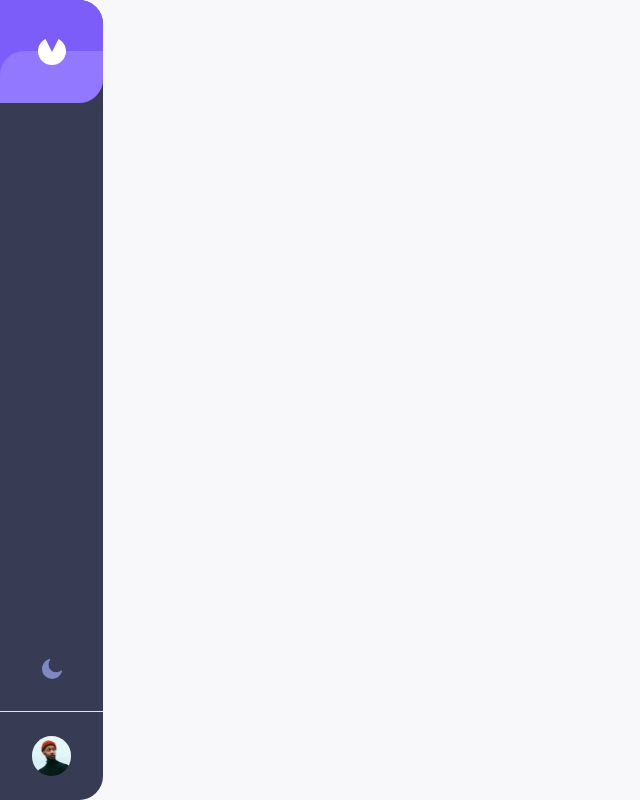
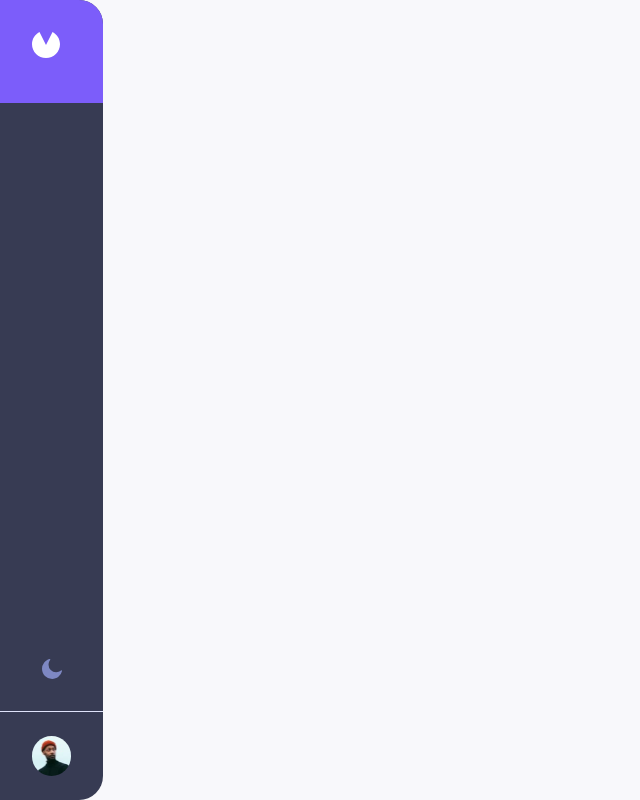
Before and after one commit to MohirpoolBatch1/Invoice-The-Temurids, a React (Create React App) app: page / in a window 1280 px wide. Shown: the whole page, without its empty margins (0-640 px from the left). Built offline with nearby package versions, Linux system fonts and the light colour scheme.

Commit message:
IT-3 Sidebar

```diff
--- a/src/components/Sidebar.jsx
+++ b/src/components/Sidebar.jsx
@@ -4,25 +4,17 @@ import avatar from '../assets/image-avatar.jpg'
 
 const Sidebar = () => (
   <div className="sidebar w-[103px] flex flex-wrap content-between h-full rounded-r-3xl bg-[#373B53]">
+    <div className="high__icon w-full h-[103px] bg-purple rounded-tr-3xl flex justify-center items-center">
       <Link to={'/'}>
-      <div className="high__icon w-full rounded-tr-3xl flex flex-col justify-center items-center">
-        <div className="relative flex flex-col justify-center items-center high__icon w-[103px] h-[103px] bg-purple rounded-tr-3xl rounded-br-3xl">
-          <div className="absolute top-[51px]  high__icon w-[103px] h-[52px] bg-purple-light rounded-tl-3xl rounded-br-3xl flex justify-center items-center"></div>
-          <svg
-            xmlns="http://www.w3.org/2000/svg"
-            width="28"
-            height="26"
-            className="z-10"
-          >
+        <svg xmlns="http://www.w3.org/2000/svg" width="40" height="40">
           <path
             fill="#FFF"
-              fill-rule="evenodd"
+            fillRule="evenodd"
             d="M20.513 0C24.965 2.309 28 6.91 28 12.21 28 19.826 21.732 26 14 26S0 19.826 0 12.21C0 6.91 3.035 2.309 7.487 0L14 12.9z"
           />
         </svg>
+      </Link>
     </div>
-      </div>
-    </Link>
     <div className="bottom_icon w-full flex-col flex rounded-br-3xl justify-center items-center">
       <div className="moon_icon mb-8">
         <svg width="20" height="20" xmlns="http://www.w3.org/2000/svg">
```
Lines whose indentation alone changed are shown as unchanged.
